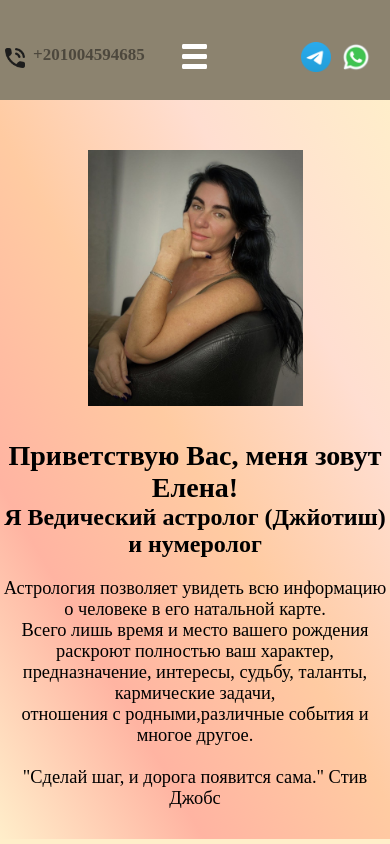
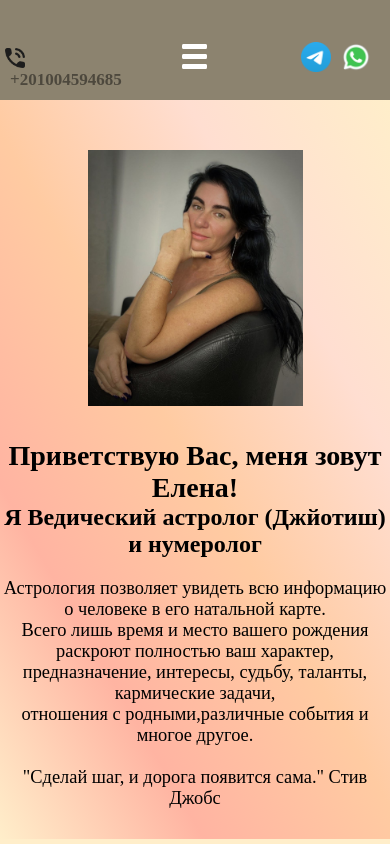
Before and after one commit to artem01123/WebsaitElena, a plain HTML site: page index.html in a window 390 px wide. Shown: the top 844 px of the page. Drawn offline with Linux system fonts and the light colour scheme.

Commit message:
Update styles.css

```diff
--- a/styles.css
+++ b/styles.css
@@ -1023,10 +1023,11 @@ body{
 	.number{
 		position: absolute; /* Абсолютное позиционирование внутри футера */
 		bottom: 30px; /* Отступ от нижнего края футера */
-		left: 33px; /* Отступ от правого края футера */
+		left: 10px; /* Отступ от правого края футера */
 		font-size: 17px;
 		display: flex;
 		font-weight: 800;
+		margin-top: 25px;
 	}
 	.scroll-button2 {
 		display: none;
```
